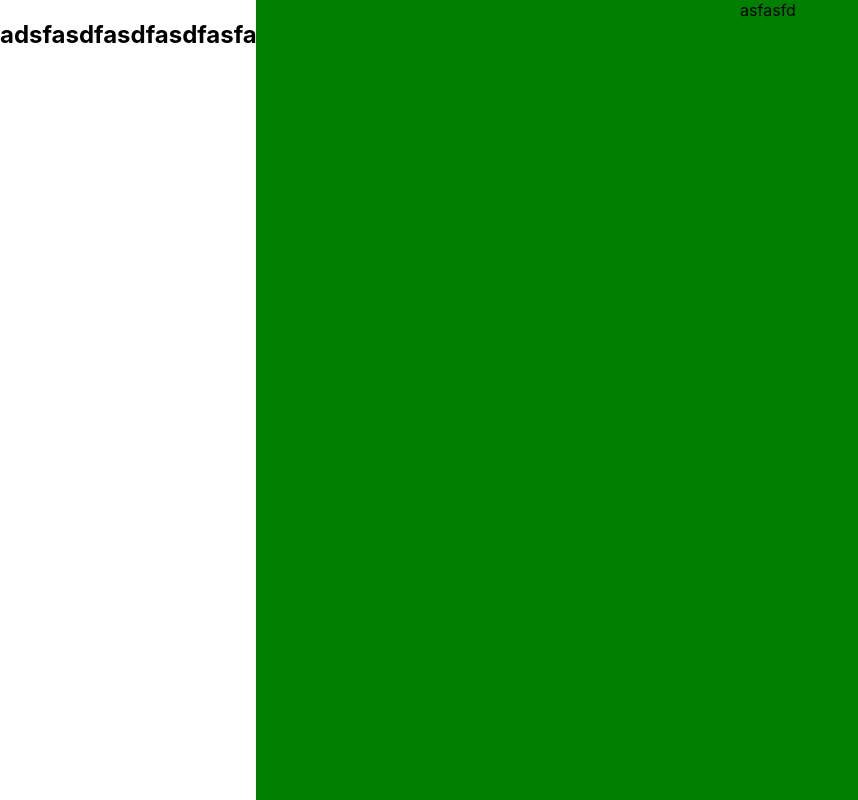
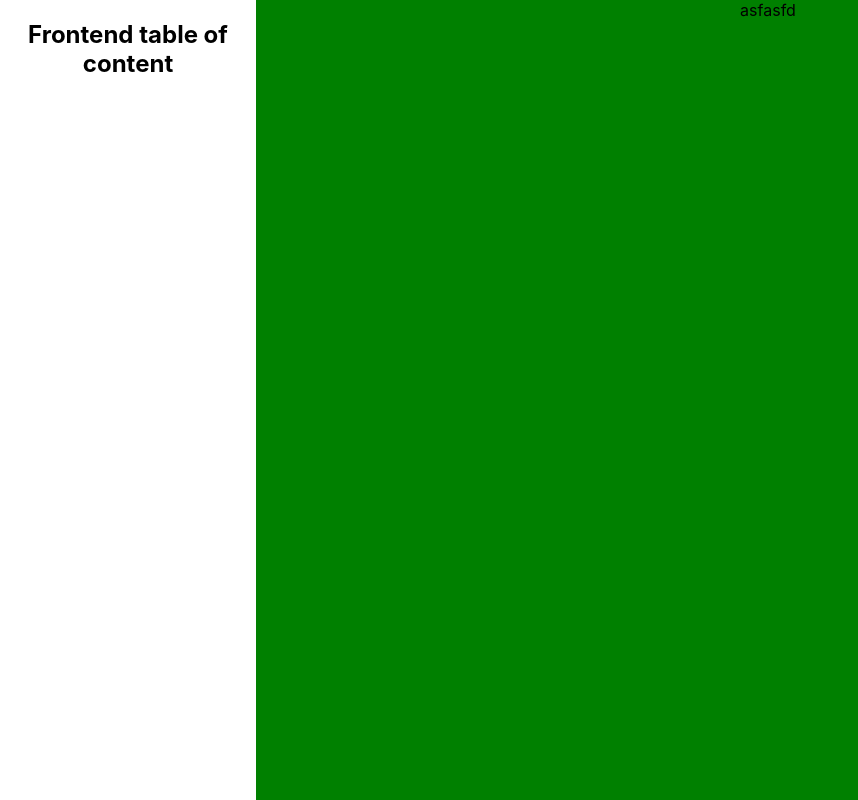
Before and after one commit to devteamepic/frontend, a React (Create React App) app: page / in a window 1280 px wide. Shown: the top 800 px of the page, without its empty margins (0-858 px from the left). Built offline with nearby package versions, Linux system fonts and the light colour scheme.

Commit message:
added shitnew file for markdown structures

```diff
--- a/src/App.js
+++ b/src/App.js
@@ -1,10 +1,10 @@
 import React from 'react';
 import ReactMarkdown from 'react-markdown'
+import input from './markdownBasics/leftMenuTable'
 import './App.css';
 
 function App() {
 
-  const input = '## adsfasdfasdfasdfasfasf'
   return (
     <div className="App">
       <div id="wrapper">
--- /dev/null
+++ b/src/markdownBasics/leftMenuTable.js
@@ -0,0 +1,5 @@
+import React from 'react'
+
+const input = `## Frontend table of content`
+
+export default input
```
